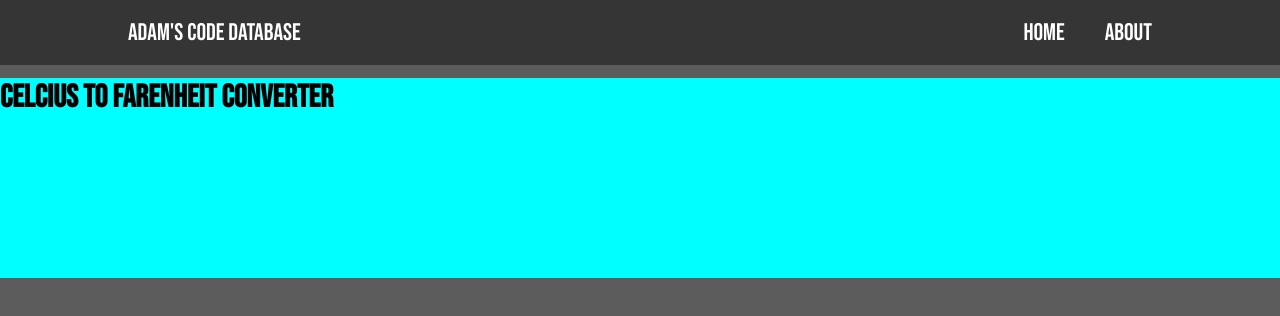
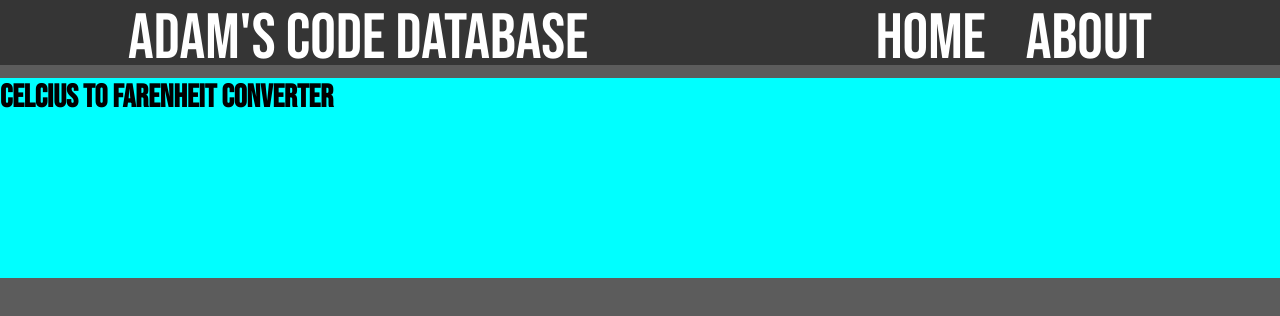
Before and after one commit to Adam456a/Adam-s-code-database, a plain HTML site: page index.html in a window 1280 px wide. Drawn offline with Linux system fonts and the light colour scheme.

Commit message:
Update style.css

```diff
--- a/style.css
+++ b/style.css
@@ -36,7 +36,7 @@ body {
 
 .logo a {
     height: 100%;
-    font-size: 150%;
+    font-size: 5vw;
     display: table-cell;
     vertical-align: middle;
     color: white;
@@ -58,7 +58,7 @@ body {
     display: table-cell;
     vertical-align: middle;
     height: 100%;
-    font-size: 150%;
+    font-size: 5vw;
     color: white;
 }
 
```
